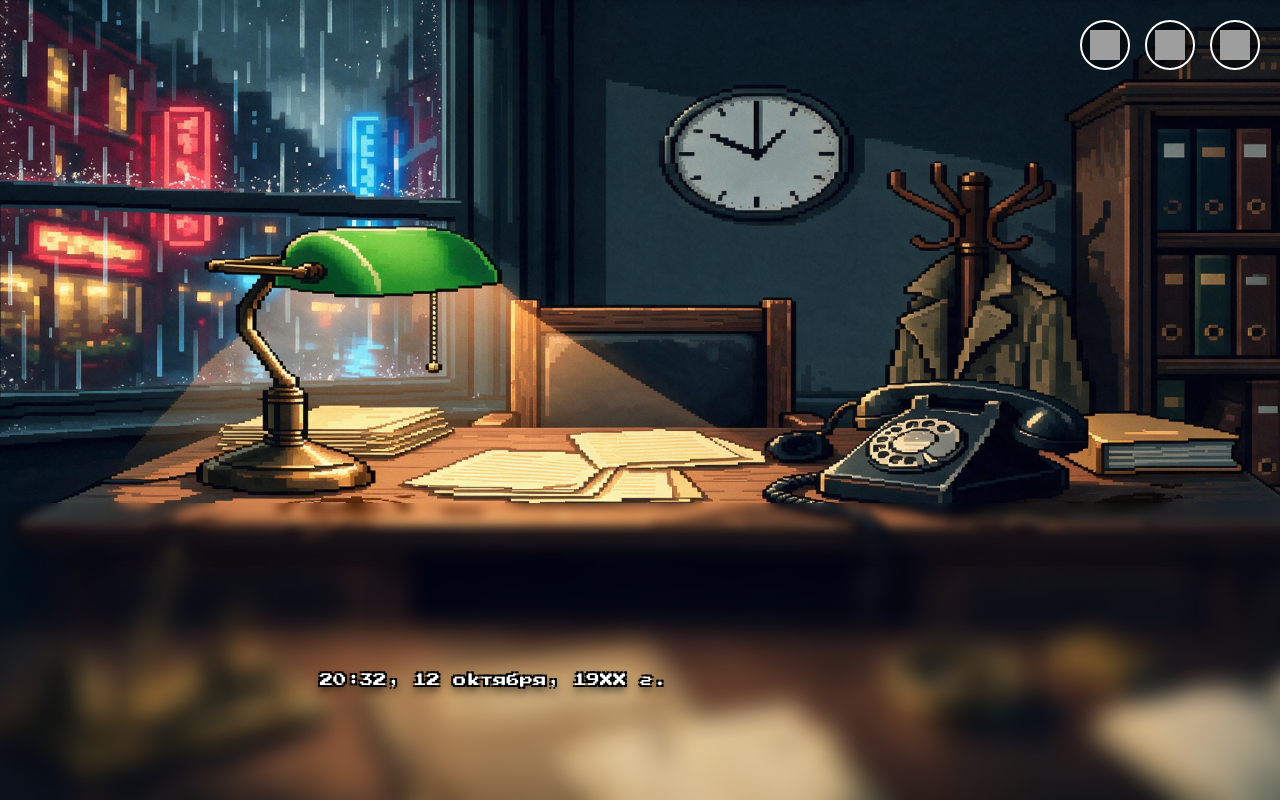
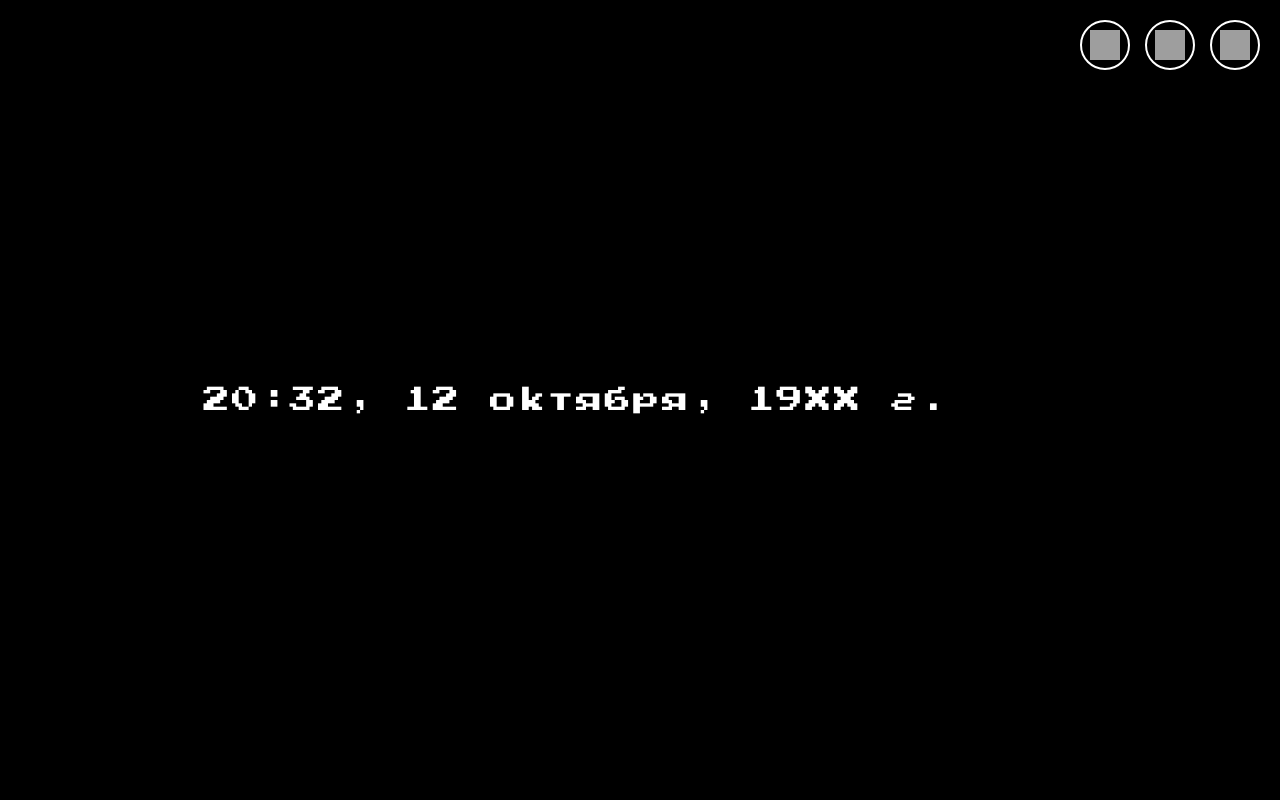
Before and after one commit to abramchukdi24-rgb/Sherlock_Holmes_and_Moriarty, a Flask app: page /game in a window 1280 px wide. Run offline with Flask 3, Linux system fonts and the light colour scheme; grey boxes are pictures that could not be loaded.

Commit message:
при заставке фон черный и текст больше

```diff
--- a/static/css/style.css
+++ b/static/css/style.css
@@ -202,3 +202,32 @@
     width: 30px;
     height: 30px;
 }
+
+/* ========================================================== */
+/* ========================================================== */
+/* ========================================================== */
+/* ========================================================== */
+/* Специальный режим для заставки (черный фон, текст в центре) */
+/* ========================================================== */
+
+/* Когда этот класс включен, фон становится просто черным */
+.title-mode #bg-layer {
+    background-image: none !important;
+    background-color: black !important;
+}
+
+/* Когда этот класс включен, текст прыгает в самый центр */
+.title-mode #text-layer {
+    top: 50%;
+    bottom: auto;
+    left: 50%;
+    transform: translate(-50%, -50%);
+    padding-left: 0; /* Убираем отступ, который мы делали для персонажа */
+    text-align: center;
+    width: 100%;
+}
+
+.title-mode #main-dialogue {
+    font-size: 30px; /* Дату и время можно сделать покрупнее */
+    letter-spacing: 2px;
+}
--- a/static/js/game.js
+++ b/static/js/game.js
@@ -99,5 +99,38 @@ function showChoicesUI() {
     });
 }
 
+// ФУНКЦИЯ ДЛЯ ЗАСТАВКИ
+function render() {
+    const step = sceneData[currentState][currentStep];
+    const gameScreen = document.getElementById('game-screen');
+
+    // --- ПРОВЕРКА: ЗАСТАВКА ИЛИ ДИАЛОГ? ---
+    if (step.is_title_screen) {
+        // Если это заставка - включаем "черный режим"
+        gameScreen.classList.add('title-mode');
+    } else {
+        // Если это обычный кадр - выключаем его
+        gameScreen.classList.remove('title-mode');
+    }
+
+    // --- ЛОГИКА ФОНА ---
+    if (!step.is_title_screen) {
+        const bgFile = step.background || sceneData.background;
+        document.getElementById('bg-layer').style.backgroundImage = `url('/static/images/backgrounds/${bgFile}')`;
+    }
+
+    // --- ЛОГИКА ПЕРСОНАЖА ---
+    const charImg = document.getElementById('char-img');
+    if (step.character && !step.is_title_screen) {
+        charImg.src = `/static/images/characters/${step.character}.png`;
+        charImg.style.display = 'block';
+    } else {
+        charImg.style.display = 'none';
+    }
+
+    // --- ЛОГИКА ТЕКСТА ---
+    document.getElementById('main-dialogue').innerText = step.text;
+}
+
 // Запуск игры
 loadScene();
```
